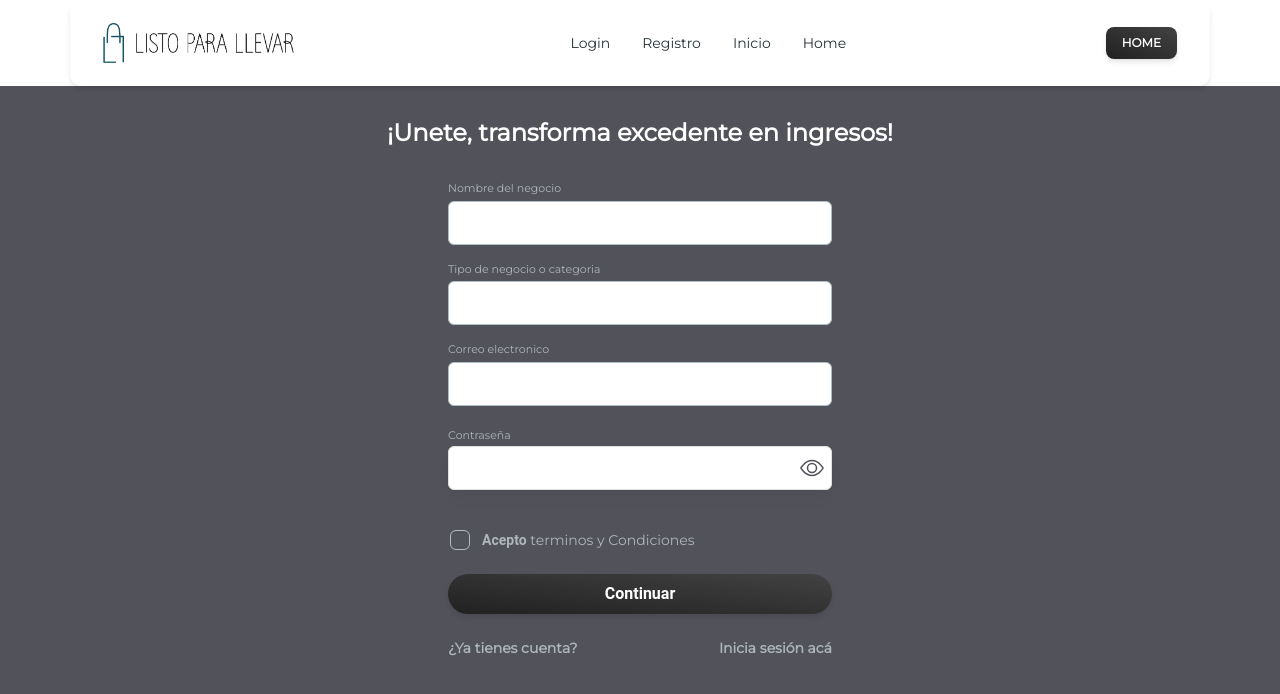
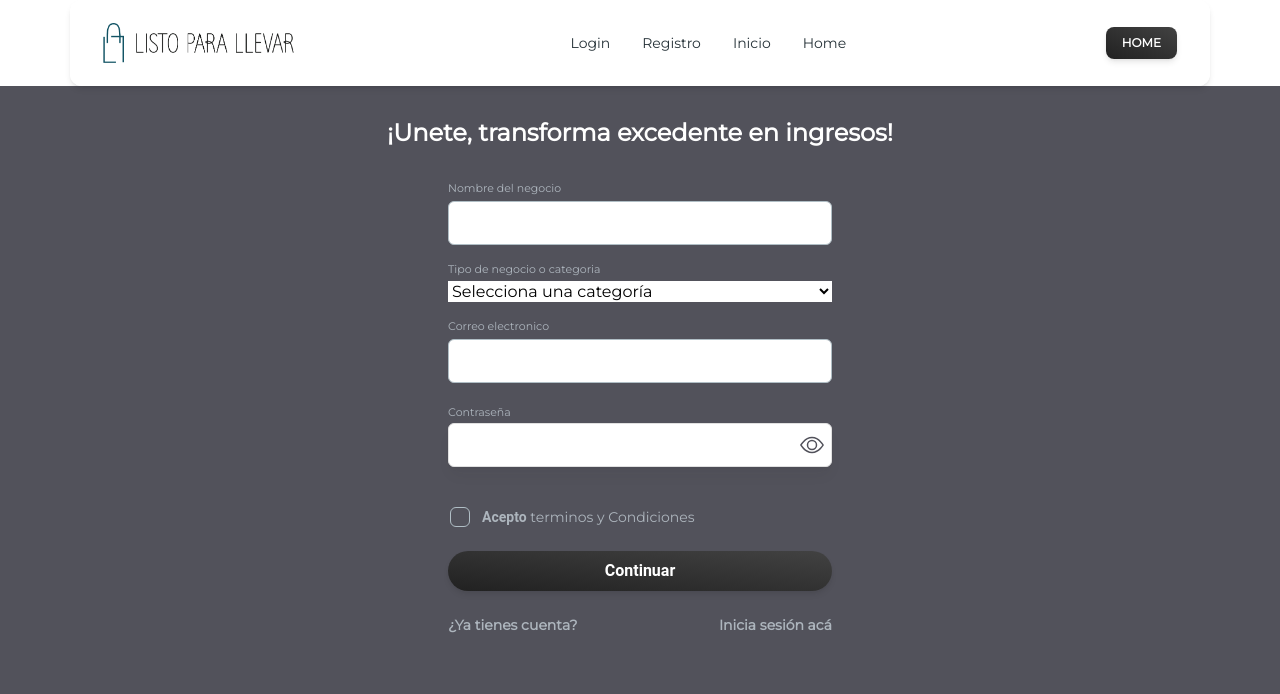
Before and after one commit to No-Country/s10-10-m-php-react-amazon, a React (Vite) app in the folder front/: page /auth/shop/signup in a window 1280 px wide. Shown: the top 694 px of the page. Built offline with nearby package versions, Linux system fonts and the light colour scheme.

Commit message:
formshop

```diff
--- a/front/src/views/auth/authShop/signUpShop/formShop/index.jsx
+++ b/front/src/views/auth/authShop/signUpShop/formShop/index.jsx
@@ -18,8 +18,8 @@ const FormShop = ({ setData, data }) => {
         if (!passwordError) {
             const updatedData = {
                 ...data,
-                shopname: info.shopname,
-                type: info.type,
+                fullname: info.shopname,
+                lastname: info.type,
                 email: info.email,
                 password: info.password,
             };
@@ -66,13 +66,19 @@ const FormShop = ({ setData, data }) => {
                     >
                         Tipo de negocio o categoria
                     </label>
-                    <Input
+                    <select
                         size="lg"
                         {...register("type", { required: true })}
                         id="type"
                         className={`bg-white ${errors.type ? "border-red-500" : ""}`}
-                        placeholder="Tipo de negocio o categoria"
-                    />
+                    >
+                        <option value="">Selecciona una categoría</option>
+                        <option value="panaderia">Panadería</option>
+                        <option value="verduleria">Verdulería</option>
+                        <option value="supermercado">Supermercado</option>
+                        <option value="kiosco">Kiosco</option>
+                    </select>
+
                     {errors.type && (
                         <p className="text-red-500">Campo obligatorio</p>
                     )}
--- a/front/src/views/auth/authShop/signUpShop/index.jsx
+++ b/front/src/views/auth/authShop/signUpShop/index.jsx
@@ -5,8 +5,8 @@ import Maps from '../../authUser/signUpUser/formUser/maps'
 const SignUpShop = () => {
 
     const [data, setData] = useState({
-        shopname: '',
-        type: "",
+        fullname: '',
+        lastname: '',
         email: '',
         password: '',
         address: '',
@@ -14,7 +14,7 @@ const SignUpShop = () => {
         longitude: '',
         role: "business"
     })
-    if (!data.shopname) return (<FormShop setData={setData} data={data} />)
+    if (!data.fullname) return (<FormShop setData={setData} data={data} />)
     else return (<Maps setData={setData} data={data} />)
 }
 
```
